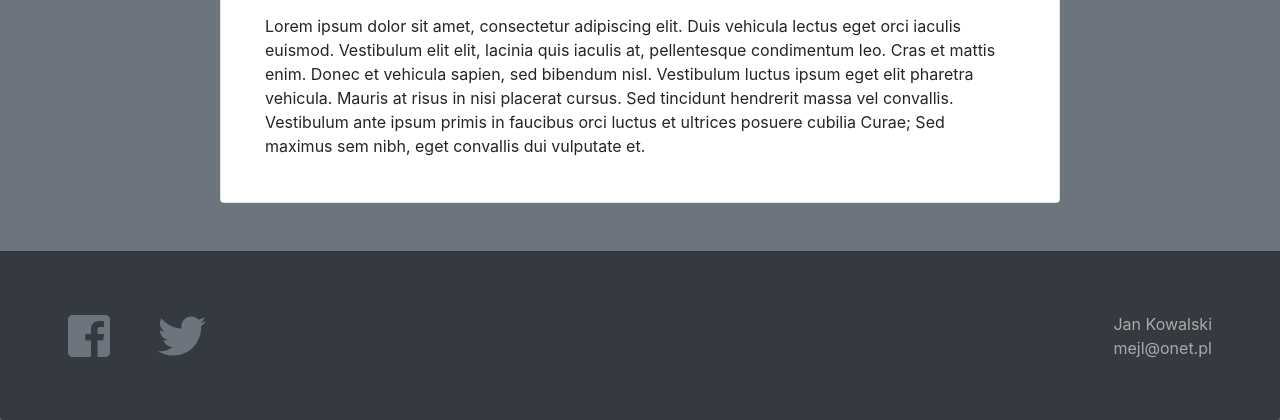
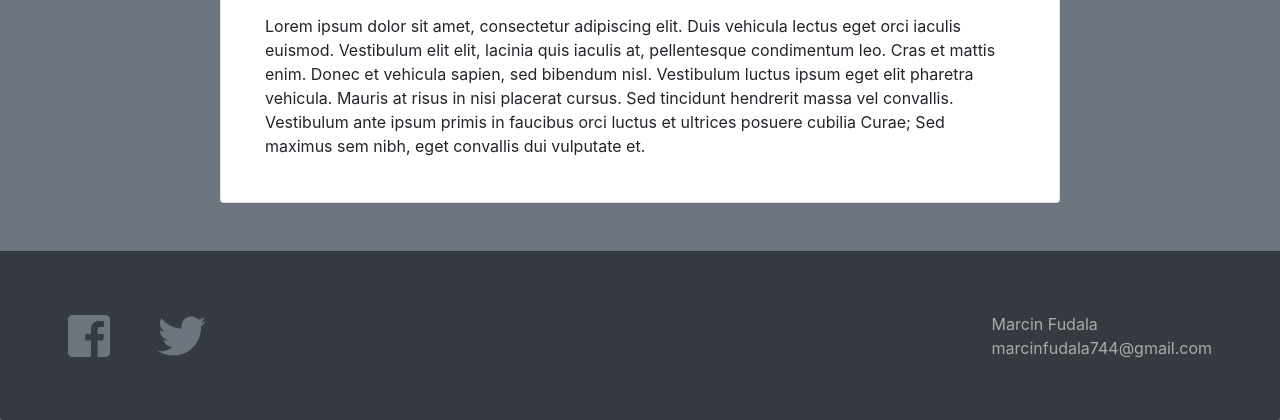
Before and after one commit to nerko937/Final_project_musicapp, a Django app: page / in a window 1280 px wide. Shown: the part 584-1004 px from the top of the page. Run offline with Django 3.2, Linux system fonts and the light colour scheme; some libraries are stand-ins or nearby versions.

Commit message:
added personal details in footer

```diff
--- a/templates/base.html
+++ b/templates/base.html
@@ -136,13 +136,13 @@
     <!-- footer -->
     <footer class="card-footer bg-dark clearfix">
         <!-- icons -->
-        <a href="https://www.facebook.com/" target="_blank"><i class="fab fa-facebook-square fa-3x text-muted float-left m-5"></i></a>
+        <a href="https://www.facebook.com/marcin.fudala.58" target="_blank"><i class="fab fa-facebook-square fa-3x text-muted float-left m-5"></i></a>
         <a href="https://twitter.com/" target="_blank"><i class="fab fa-twitter fa-3x text-muted float-left my-5"></i></a>
         <!-- contact details -->
         <span class="text-bright float-right m-5">
-            Jan Kowalski
+            Marcin Fudala
             <br>
-            mejl@onet.pl
+            marcinfudala744@gmail.com
         </span>
     </footer>
 
```
